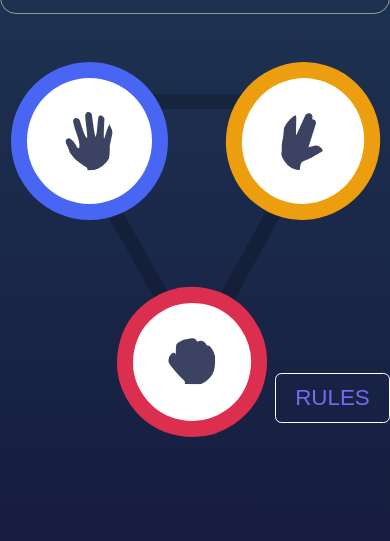
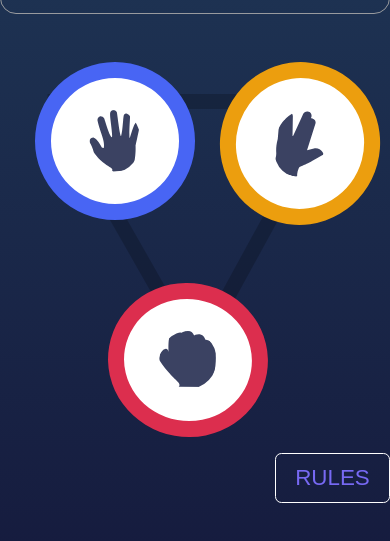
Before and after one commit to SabaTsomaia/Rock-Paper-Scissors, a plain HTML site: page index.html in a window 390 px wide. Shown: the part 135-676 px from the top of the page. Drawn offline with Linux system fonts and the light colour scheme.

Commit message:
finishing styles and animations

```diff
--- a/style.css
+++ b/style.css
@@ -14,6 +14,7 @@ body {
   background-attachment: fixed;
   background-repeat: no-repeat;
   text-align: center;
+  transition: all 0.5s ease-in;
 }
 span {
   font-size: 2rem;
@@ -55,14 +56,15 @@ main {
   cursor: pointer;
   border-radius: 50%;
   background-color: white;
-  padding: 2.1rem;
+  padding: 2rem;
 }
 .circle-1 {
   position: absolute;
   top: -2rem;
   left: -2rem;
   border: 1rem solid hsl(230, 89%, 62%);
-  padding: 2.1rem 2.4rem;
+  padding: 2rem 2.3rem;
+  width: 10rem;
 }
 .circle-2 {
   position: absolute;
@@ -70,7 +72,8 @@ main {
   right: -2rem;
   transform: rotate(15deg);
   border: 1rem solid hsl(39, 89%, 49%);
-  padding: 2.1rem 2.4rem;
+  padding: 2rem 2.3rem;
+  width: 10rem;
 }
 .circle-3 {
   position: absolute;
@@ -78,7 +81,8 @@ main {
   right: 5rem;
   transform: rotate(10deg);
   border: 1rem solid hsl(349, 71%, 52%);
-  padding: 2.2rem;
+  padding: 2.4rem 2.3rem;
+  width: 10rem;
 }
 .rules-footer {
   position: absolute;
@@ -144,16 +148,16 @@ h1 {
   margin-bottom: 1.2rem;
 }
 .result-container {
-  max-width: 70rem;
+  max-width: 100rem;
   height: 60vh;
   display: flex;
-  justify-content: space-around;
-  align-items: center;
-  align-content: center;
-  margin: 0 5rem;
+  margin: 0 0 0 2.5rem;
 
   /* For Javascript */
   display: none;
+  justify-content: center;
+  align-items: center;
+  align-content: center;
 }
 .first-player {
   max-width: 12rem;
@@ -186,5 +190,21 @@ img {
   .rules-footer {
     position: static;
     float: right;
+    margin-top: 5rem;
+  }
+  .circle-2 {
+    padding: 2rem 2.4rem;
+    width: 10rem;
+    margin-left: 1.5rem;
+  }
+  .circle-1 {
+    padding: 2rem 2.4rem;
+    width: 10rem;
+    margin-left: 1.5rem;
+  }
+  .circle-3 {
+    padding: 2rem 2.2rem;
+    width: 10rem;
+    margin-left: 1rem;
   }
 }
```
